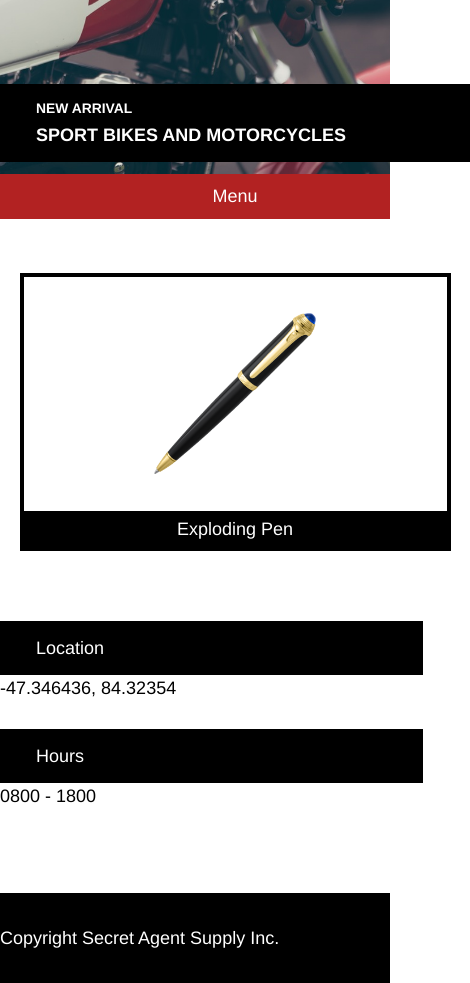
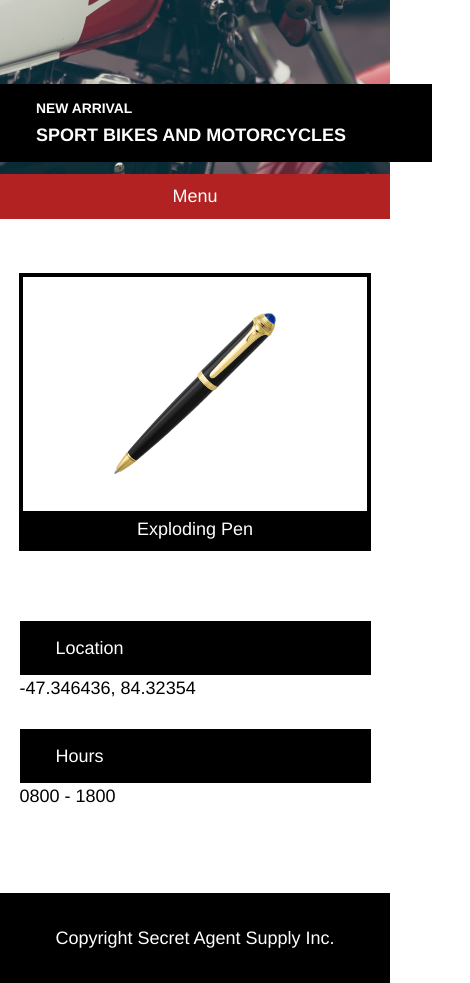
Before and after one commit to UweCode/Secret_Agent_Supply, a plain HTML site: page index.html in a window 390 px wide. Shown: the part 300-1283 px from the top of the page, 470 px wide, since content can reach past the window. Drawn offline with Linux system fonts and the light colour scheme.

Commit message:
Finish layout implementation for max-width: 470px. Fix remaining bugs.

```diff
--- a/resources/css/style.css
+++ b/resources/css/style.css
@@ -47,7 +47,7 @@ header div img {
 /* Main Container */
 
 .mainContainer {
-  width: 960px;
+  max-width: 960px;
   margin: 0 auto;
 }
 
@@ -66,7 +66,7 @@ header div img {
 #newArrivalsText {
   background-color: black;
   padding: 2rem 3rem;
-  width: 20rem;
+  max-width: 20rem;
 }
 
 #newArrivalsText h5 {
@@ -172,8 +172,11 @@ footer {
 /* Media Queries */
 
 @media only screen and (max-width: 1024px) {
+  .content {
+    max-width: 1024px;
+  }
   .mainContainer {
-    width: 760px;
+    width: 100%;
   }
   .banner {
     height: 18rem;
@@ -191,6 +194,9 @@ footer {
   h5 {
     font-size: 0.9rem;
   }
+  .navigation {
+    width: 100%
+  }
   #promotedOne, #promotedTwo {
     width: 47%;
   }
@@ -200,8 +206,11 @@ footer {
 }
 
 @media only screen and (max-width: 470px) {
+  .content {
+    max-width: 470px;
+  }
   .mainContainer {
-    width: 470px;
+    width: 100%;
   }
   .banner {
     height: 15rem;
@@ -212,38 +221,44 @@ footer {
   h5 {
     font-size: 0.77rem;
   }
+  .navigation {
+    width: 100%
+  }
   #newArrivalsText {
     margin-top: 10rem;
-    padding: 1rem 0;
+    padding: 1rem 2rem;
     width: 100%;
   }
   #newArrivalsText h1 {
-    margin-left: 2rem;
+    margin-left: 0;
   }
   #newArrivalsText h5 {
-    margin: 0 0 0.6rem 2rem;
+    margin: 0 0 0.6rem 0;
   }
   .promotedItems {
     justify-content: center;
     margin-top: 3rem;
   }
   #promotedOne {
-    width: 90%;
+    width: 88%; /* about 90% with border */
   }
   #promotedTwo, #promotedThree {
     display: none;
   }
   .about {
     display: flex;
-    flex-direction: column;
+    flex-direction: row;
     flex-flow: wrap;
-    justify-content: space-between;
-    align-items: center;
+    justify-content: center;
     height: 12rem;
     margin-top: 3rem;
     margin-bottom: 4rem;
+    width: 100%;
   }
   .aboutBox {
     width: 90%;
   }
+  footer {
+    text-align: center;
+  }
 }
```
